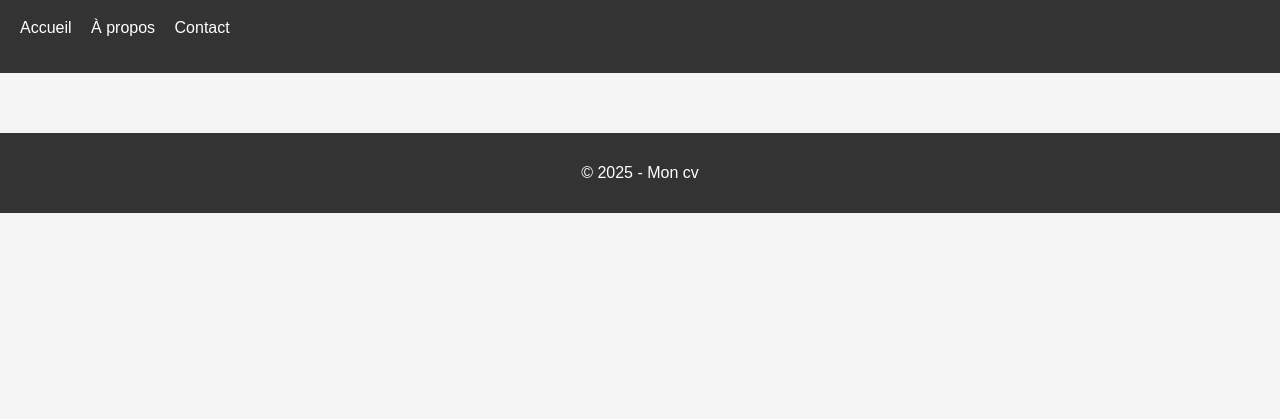
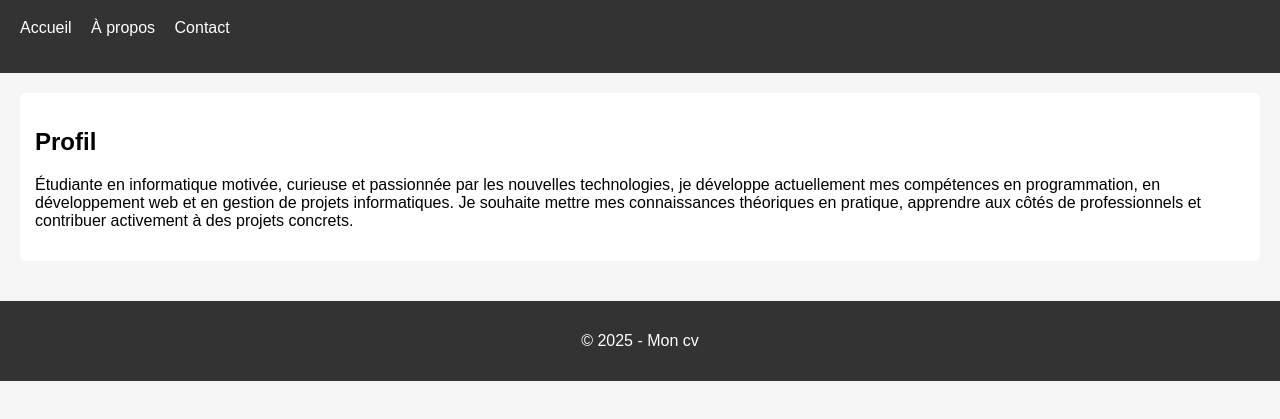
Before and after one commit to t7cknp8psn-code/mon-cv, a plain HTML site: page index.html in a window 1280 px wide. Shown: the part 81-500 px from the top of the page. Drawn offline with Linux system fonts and the light colour scheme.

Commit message:
mise en place de la section description

```diff
--- a/index.html
+++ b/index.html
@@ -22,7 +22,16 @@
     </header>
 
     <main>
-
+        <!-- Courte description -->
+        <section>
+            <h2>Profil</h2>
+            <p>
+                Étudiante en informatique motivée, curieuse et passionnée par les nouvelles technologies,
+                je développe actuellement mes compétences en programmation, en développement web et
+                en gestion de projets informatiques. Je souhaite mettre mes connaissances théoriques
+                en pratique, apprendre aux côtés de professionnels et contribuer activement à des projets concrets.
+            </p>
+        </section>
     </main>
 
     <footer>
```
